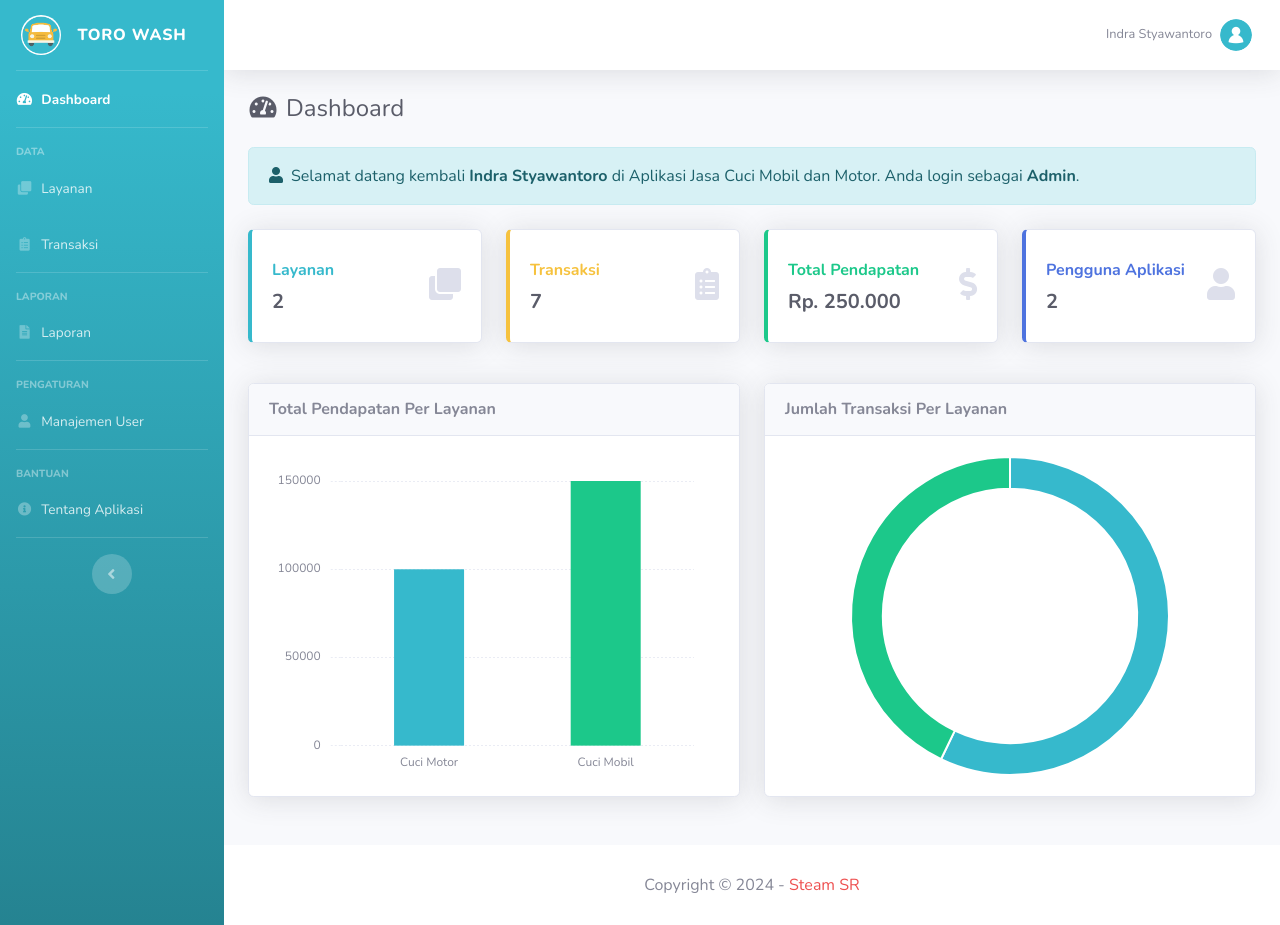
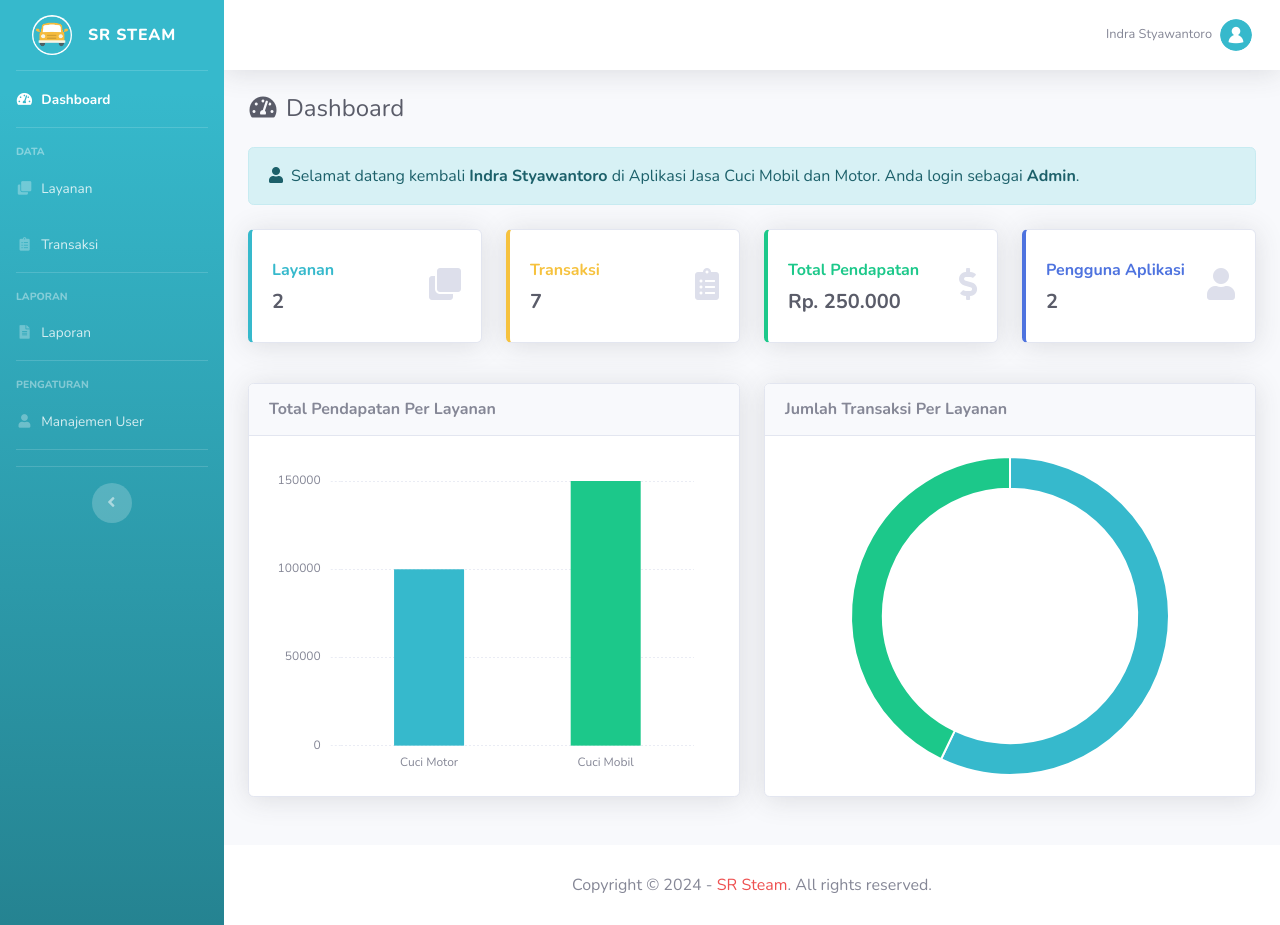
Before and after one commit to rafinaufal04/steam, a PHP site: the page made by main.php in a window 1280 px wide. Run offline with PHP 8.4, Linux system fonts and the light colour scheme; a user stored in the database is signed in; data comes from the database, SQL or seed files in the repository.

Commit message:
perbarui

```diff
--- a/main.php
+++ b/main.php
@@ -1,14 +1,3 @@
-<!-- Aplikasi Kasir Jasa Cuci Mobil dan Motor
-***********************************************
-* Developer   : Indra Styawantoro
-* Company     : Pustaka Koding
-* Release     : Juli 2021
-* Update      : -
-* Website     : pustakakoding.com
-* E-mail      : pustaka.koding@gmail.com
-* WhatsApp    : +62-813-7778-3334
--->
-
 <?php
 session_start();      // mengaktifkan session
 
@@ -31,7 +20,7 @@ else { ?>
     <meta name="author" content="Indra Styawantoro">
 
     <!-- Title -->
-    <title>Aplikasi Kasir Jasa Cuci Mobil dan Motor</title>
+    <title>Manajemen Transaksi Cuci Mobil dan Motor</title>
 
     <!-- Favicon icon -->
     <link rel="shortcut icon" href="assets/img/favicon.png" type="image/x-icon">
@@ -67,7 +56,7 @@ else { ?>
           <div class="sidebar-brand-icon bg-white rounded-circle">
             <img src="assets/img/logo-dashboard.png" alt="Logo" width="40">
           </div>
-          <div class="sidebar-brand-text mx-3">TORO WASH</div>
+          <div class="sidebar-brand-text mx-3">SR STEAM</div>
         </a>
 
         <!-- Divider -->
@@ -131,7 +120,7 @@ else { ?>
         <footer class="sticky-footer bg-white">
           <div class="container my-auto">
             <div class="copyright text-center my-auto">
-            <span>Copyright &copy; 2024 - <a class="text-brand">Steam SR</a></span>
+              <span>Copyright &copy; 2024 - <a class="text-brand">SR Steam</a>. All rights reserved.</span>
             </div>
           </div>
         </footer>
--- a/sidebar_menu.php
+++ b/sidebar_menu.php
@@ -125,8 +125,6 @@ else {
           <span>Manajemen User</span>
         </a>
       </li>
-
-      <hr class="sidebar-divider">
     <?php
     }
     // jika tidak dipilih, menu manajemen user tidak aktif
@@ -141,31 +139,6 @@ else {
       </li>
 
       <hr class="sidebar-divider">
-    <?php
-    }
-
-    // jika menu tentang aplikasi dipilih, menu tentang aplikasi aktif
-    if ($_GET['module'] == 'tentang') { ?>
-      <div class="sidebar-heading">Bantuan</div>
-
-      <li class="nav-item active">
-        <a class="nav-link" href="?module=tentang">
-          <i class="fas fa-fw fa-info-circle"></i>
-          <span>Tentang Aplikasi</span>
-        </a>
-      </li>
-    <?php
-    }
-    // jika tidak dipilih, menu tentang aplikasi tidak aktif
-    else { ?>
-      <div class="sidebar-heading">Bantuan</div>
-
-      <li class="nav-item">
-        <a class="nav-link" href="?module=tentang">
-          <i class="fas fa-fw fa-info-circle"></i>
-          <span>Tentang Aplikasi</span>
-        </a>
-      </li>
     <?php
     }
   }
@@ -271,34 +244,7 @@ else {
           <span>Laporan</span>
         </a>
       </li>
-
-      <hr class="sidebar-divider">
     <?php
-    }
-
-    // jika menu tentang aplikasi dipilih, menu tentang aplikasi aktif
-    if ($_GET['module'] == 'tentang') { ?>
-      <div class="sidebar-heading">Bantuan</div>
-
-      <li class="nav-item active">
-        <a class="nav-link" href="?module=tentang">
-          <i class="fas fa-fw fa-info-circle"></i>
-          <span>Tentang Aplikasi</span>
-        </a>
-      </li>
-    <?php
-    }
-    // jika tidak dipilih, menu tentang aplikasi tidak aktif
-    else { ?>
-      <div class="sidebar-heading">Bantuan</div>
-
-      <li class="nav-item">
-        <a class="nav-link" href="?module=tentang">
-          <i class="fas fa-fw fa-info-circle"></i>
-          <span>Tentang Aplikasi</span>
-        </a>
-      </li>
-<?php
     }
   }
 }
```
Also changed, not shown: login.php (+2 -13 lines), .htaccess.
